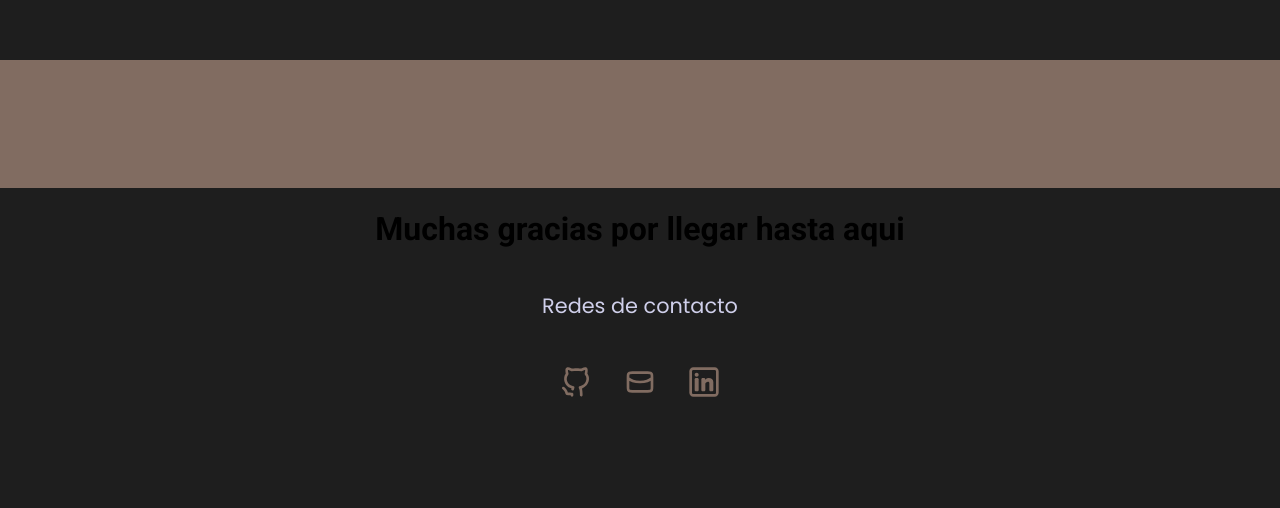
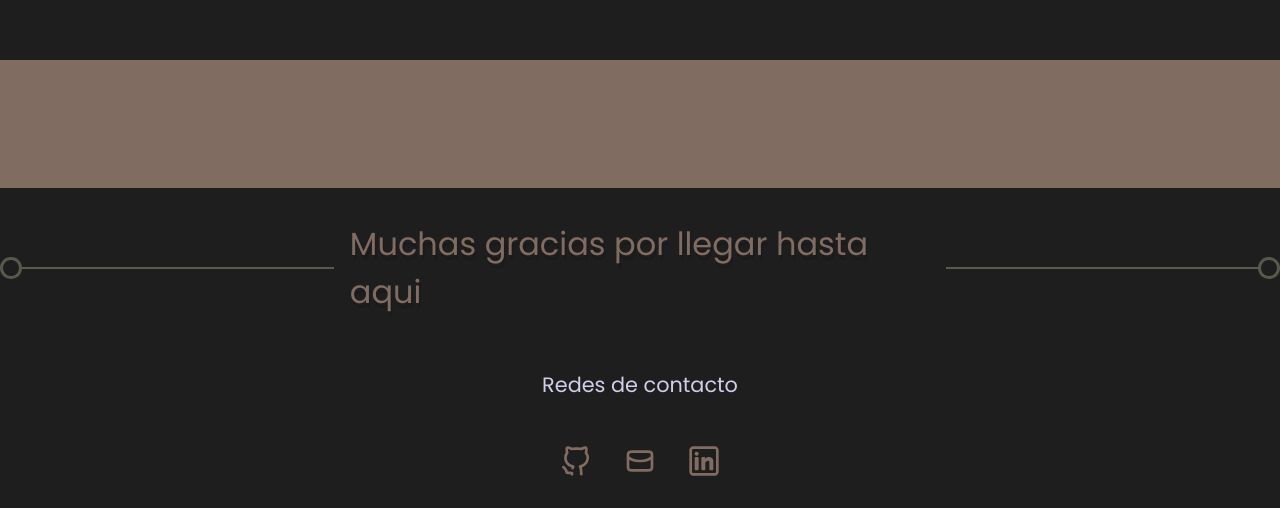
Before and after one commit to Matii111/Matii111.github.io, a React (Create React App) app: page / in a window 1280 px wide. Shown: the part 1502-2010 px from the top of the page. Built offline with nearby package versions, Linux system fonts and the light colour scheme.

Commit message:
style(minor): Footer style improved.

```diff
--- a/src/components/footer.js
+++ b/src/components/footer.js
@@ -4,18 +4,24 @@ import linkedinLogo from '../imgs/logos/linkedin-icon.svg';
 function Footer() {
     return (
         <div className='footer-container'>
-            <h1>Muchas gracias por llegar hasta aqui</h1>
+            <div className='footer-title'>
+                <div className='circle-title' ></div>
+                <hr className='left-hr' />
+                <p>Muchas gracias por llegar hasta aqui</p>
+                <hr className='right-hr' />
+                <div className='circle-title' ></div>
+            </div>
             <div className='footer-items'>
                 <p>
                     Redes de contacto
                 </p>
                 <div className='items-icons'>
-                    <img src={gitHubLogo} alt='Redirigir a GitHub'/>
-                    <img src={mailLogo} alt='Copiar correo'/>
-                    <img src={linkedinLogo} alt='Redirigir a linkedin'/>
+                    <img src={gitHubLogo} alt='Redirigir a GitHub' />
+                    <img src={mailLogo} alt='Copiar correo' />
+                    <img src={linkedinLogo} alt='Redirigir a linkedin' />
                 </div>
             </div>
-        </div>
+        </div >
     );
 }
 
```
